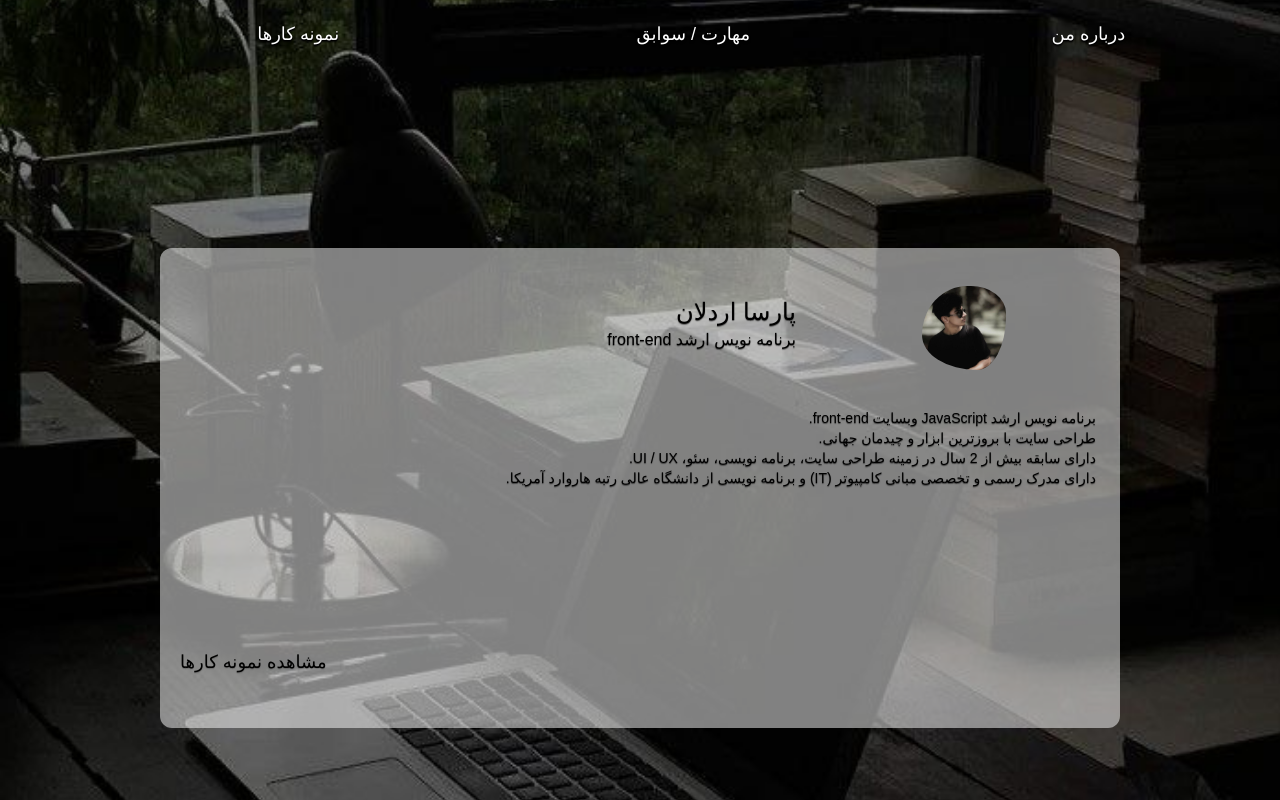
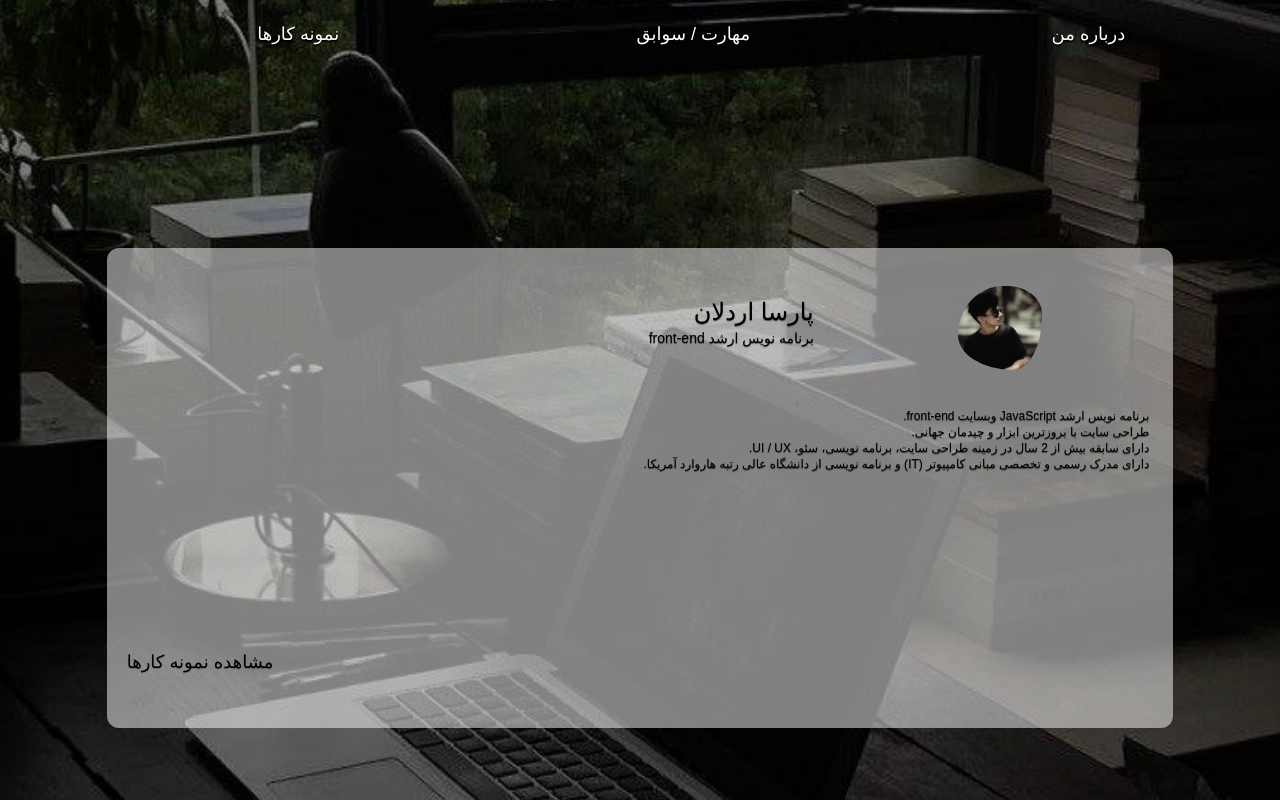
Before and after one commit to parsa-ardalan/weblog, a Next.js app: page / in a window 1280 px wide. Built offline with nearby package versions, Linux system fonts and the light colour scheme.

Commit message:
font size has been changed

```diff
--- a/pages/components/main/Main.jsx
+++ b/pages/components/main/Main.jsx
@@ -6,7 +6,7 @@ export default function Main() {
 
     return (
 
-        <div className="container mx-auto bg-white/50 rounded-xl w-3/4 h-3/5 mt-52">
+        <div className="container mx-auto bg-white/50 rounded-xl w-5/6 h-3/5 mt-52">
 
             <Top />
 
--- a/pages/components/main/Middle.jsx
+++ b/pages/components/main/Middle.jsx
@@ -4,7 +4,7 @@ export default function Middle() {
 
         <div className="w-full h-3/6">
 
-            <p dir="rtl" className="px-6 text-sm text-black text-shadow-xs text-shadow-black/50">
+            <p dir="rtl" className="px-6 text-xs text-black text-shadow-xs text-shadow-black/50">
 
                 برنامه نویس ارشد JavaScript وبسایت front-end.
 
--- a/pages/components/main/Top.jsx
+++ b/pages/components/main/Top.jsx
@@ -36,7 +36,7 @@ export default function Top() {
 
                 <div className=" w-full h-1/2">
 
-                    <h2 className="text-md text-black text-shadow-xs text-shadow-black/50"> {bio.personalInfo.jobTitle} </h2>
+                    <h2 className="text-sm text-black text-shadow-xs text-shadow-black/50"> {bio.personalInfo.jobTitle} </h2>
 
                 </div>
 
```
